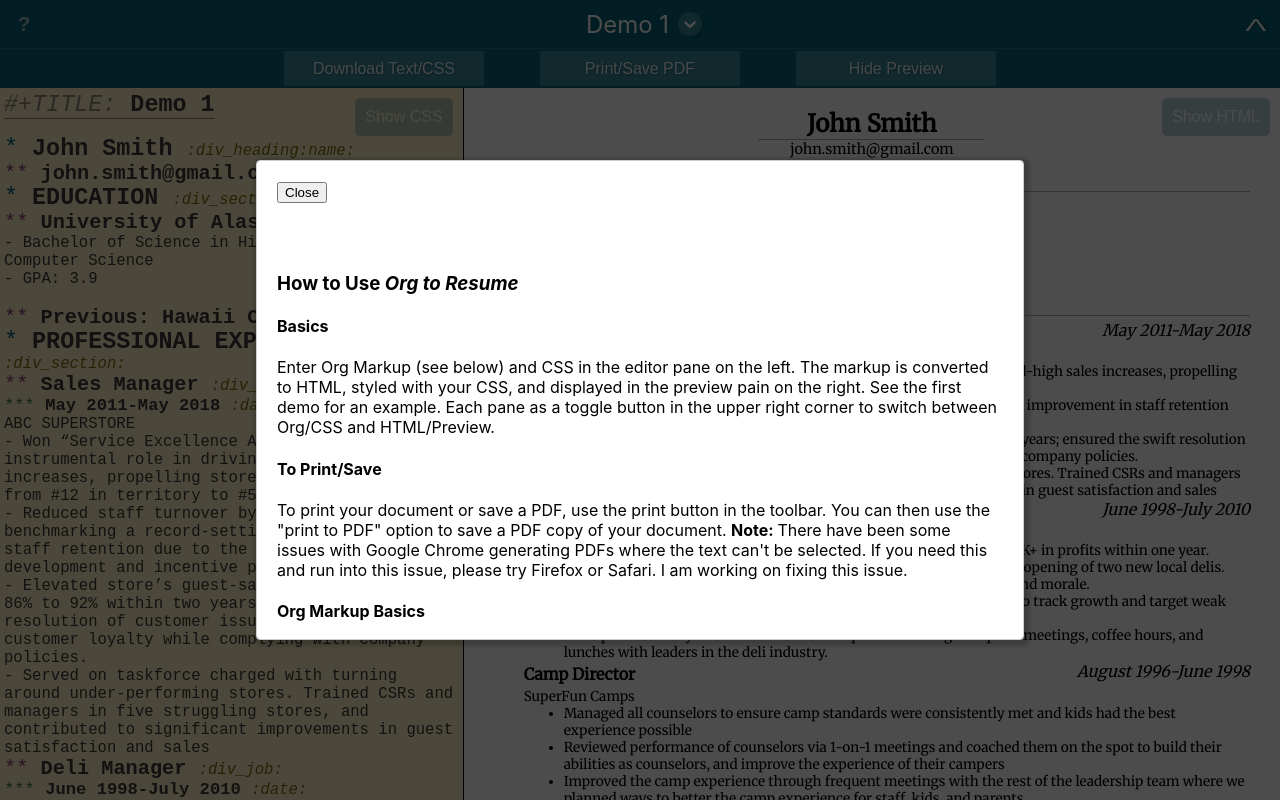
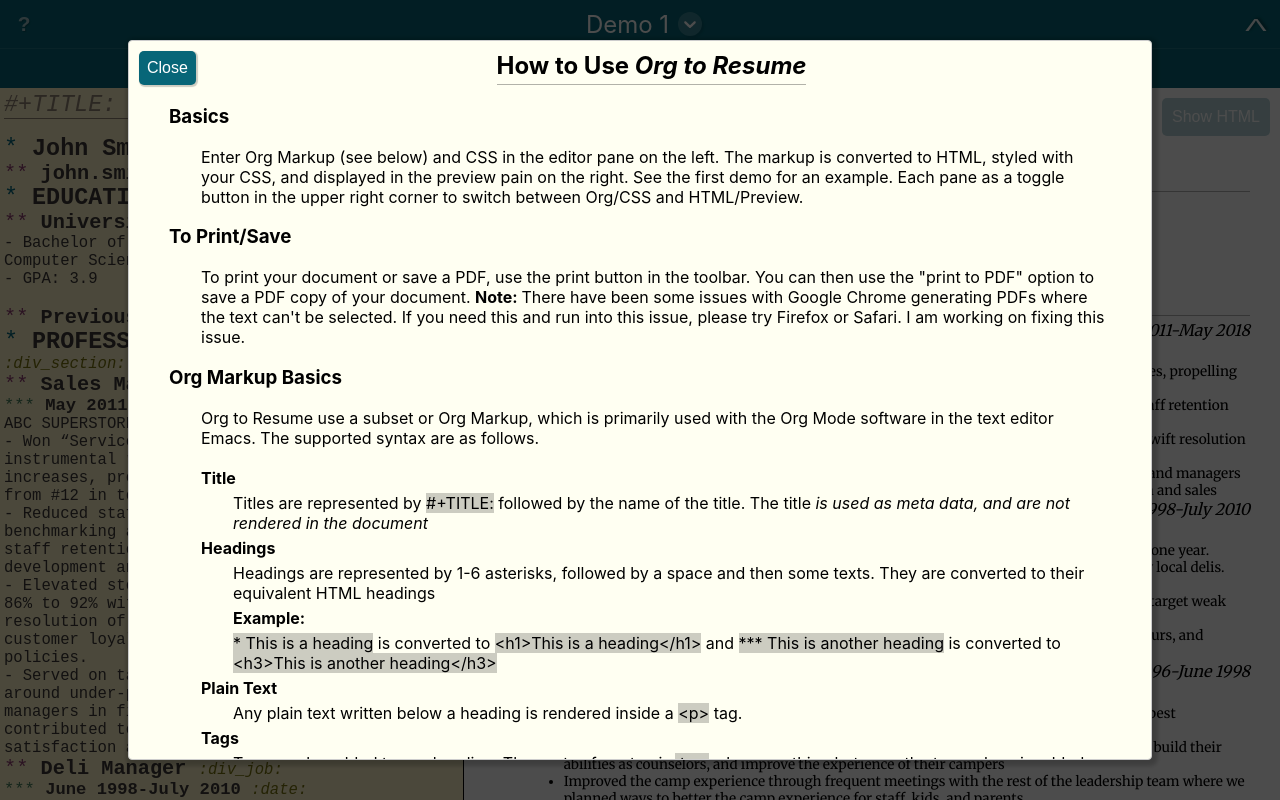
Before and after one commit to gainhad/org-to-resume, a React (Create React App) app: page / in a window 1280 px wide. Built offline with nearby package versions, Linux system fonts and the light colour scheme.

Commit message:
Finished help modal

```diff
--- a/src/App.scss
+++ b/src/App.scss
@@ -22,31 +22,6 @@
     &:hover {
 	color: rgba(255, 255, 255, 1);
     }
-}
-
-.help-modal {
-    position: absolute;
-    top: 20vh;
-    left: 20vw;
-    right: 20vw;
-    bottom: 20vh;
-    border: 1px solid #ccc;
-    background: #fff;
-    overflow: auto;
-    border-radius: 4px;
-    box-shadow: 2px 2px 4px 4px rgba(0, 0, 0, .2);
-    outline: none;
-    padding: 20px;
-}
-
-.overlay {
-    position: fixed;
-    top: 0;
-    left: 0;
-    right: 0;
-    bottom: 0;
-    z-index: 10;
-    background: rgba(0, 0, 0, .7);
 }
 
 .documentSelectorContainer {
--- a/src/components/helpModal.js
+++ b/src/components/helpModal.js
@@ -1,24 +1,30 @@
 import React from "react";
 import ReactModal from "react-modal";
+import styles from "./helpModal.module.scss";
 
 const HelpModal = props => {
   return (
     <ReactModal
       isOpen={props.isOpen}
-      className="help-modal"
-      overlayClassName="overlay"
+      className={styles.helpModal}
+      overlayClassName={styles.overlay}
       contentLabel="help modal"
-      onRequestClose={() => this.setState({ helpModalOpen: false })}
+      onRequestClose={props.closeModal}
     >
-      <div>
-        <button type="button" onClick={props.closeModal}>
+      <div className={styles.titleBar}>
+        <button
+          type="button"
+          onClick={props.closeModal}
+          className={styles.closeButton}
+        >
           Close
         </button>
-        <h2>Welcome to Org to Resume!</h2>
-        <h3>
+        <h2>
           How to Use <em>Org to Resume</em>
-        </h3>
-        <h4>Basics</h4>
+        </h2>
+      </div>
+      <div className={styles.content}>
+        <h3 className={styles.topHeading}>Basics</h3>
         <p>
           Enter Org Markup (see below) and CSS in the editor pane on the left.
           The markup is converted to HTML, styled with your CSS, and displayed
@@ -26,7 +32,7 @@ const HelpModal = props => {
           Each pane as a toggle button in the upper right corner to switch
           between Org/CSS and HTML/Preview.
         </p>
-        <h4>To Print/Save</h4>
+        <h3>To Print/Save</h3>
         <p>
           To print your document or save a PDF, use the print button in the
           toolbar. You can then use the "print to PDF" option to save a PDF copy
@@ -35,54 +41,71 @@ const HelpModal = props => {
           this and run into this issue, please try Firefox or Safari. I am
           working on fixing this issue.
         </p>
-        <h4>Org Markup Basics</h4>
+        <h3>Org Markup Basics</h3>
         <p>
           Org to Resume use a subset or Org Markup, which is primarily used with
           the Org Mode software in the text editor Emacs. The supported syntax
           are as follows.
         </p>
-        <h5>Title</h5>
+        <div className={styles.orgMarkupBasics}>
+          <h4>Title</h4>
           <p>
             Titles are represented by{" "}
-          <span className="org-example">#+TITLE: </span> followed by the name of
-          the title. The title{" "}
+            <span className={styles.code}>#+TITLE:</span> followed by the name
+            of the title. The title{" "}
             <em>is used as meta data, and are not rendered in the document</em>
           </p>
-        <h5>Headings</h5>
+          <h4>Headings</h4>
           <p>
             Headings are represented by 1-6 asterisks, followed by a space and
-          then some texts. They are converted to their equivalent HTML headings
+            then some texts. They are converted to their equivalent HTML
+            headings
           </p>
-        <h6>Example: </h6>
+          <div className={styles.example}>
+            <h5>Example: </h5>
             <p>
-          <span className="org-example">* This is a heading</span> is converted
-          to {" <h1>This is a heading</h1>"} and{" "}
-          <span className="org-example">*** This is another heading</span> is
-          converted to {" <h3>This is another heading</h3>"}
+              <span className={styles.code}>* This is a heading</span> is
+              converted to{" "}
+              <span className={styles.code}>
+                {" <h1>This is a heading</h1>"}
+              </span>{" "}
+              and{" "}
+              <span className={styles.code}>*** This is another heading</span>{" "}
+              is converted to{" "}
+              <span className={styles.code}>
+                {" <h3>This is another heading</h3>"}
+              </span>
             </p>
-        <h5>Plain Text</h5>
+          </div>
+          <h4>Plain Text</h4>
           <p>
-          Any plain text written below a heading is rendered inside a {"<p>"}{" "}
-          tag.
+            Any plain text written below a heading is rendered inside a{" "}
+            <span className={styles.code}>{"<p>"}</span> tag.
           </p>
-        <h5>Tags</h5>
+          <h4>Tags</h4>
           <p>
             Tags can be added to any heading. The syntax for a tag is{" "}
-          <span className="org-example">:tag:</span> where anything between the
-          two colons is added as a tag to the corresponding heading in the
+            <span className={styles.code}>:tag:</span> where anything between
+            the two colons is added as a tag to the corresponding heading in the
             generated html.
           </p>
-        <h5>Adding Divs</h5>
+          <h4>Adding Divs</h4>
           <p>
-          Divs can be added to your markup in order to group content for styling
-          in the html. In order to add a div, add a tag to a header that looks
-          like <span className="org-example">:div_name-of-div:</span> and that
+            Divs can be added to your markup in order to group content for
+            styling in the html. In order to add a div, add a tag to a header
+            that looks like{" "}
+            <span className={styles.code}>:div_name-of-div:</span> and that
             heading along with any children (all content below the heading until
             the next heading of the same level) will be placed in a div with the
             class name "name-of-div"
           </p>
-        <h6>Example:</h6>
-        <p>Please see the first demo for examples of how to use this feature</p>
+          <div className={styles.example}>
+            <h5>Example:</h5>
+            <p>
+              Please see the first demo for examples of how to use this feature
+            </p>
+          </div>
+        </div>
       </div>
     </ReactModal>
   );
--- /dev/null
+++ b/src/components/helpModal.module.scss
@@ -0,0 +1,85 @@
+.helpModal {
+  display: grid;
+  grid-template-rows: min-content 1fr;
+  position: absolute;
+  background: rgb(255,255,242);
+  top: 5vh;
+  left: 10vw;
+  right: 10vw;
+  bottom: 5vh;
+  border: 1px solid #ccc;
+  overflow: auto;
+  border-radius: 4px;
+  box-shadow: 2px 2px 4px 4px rgba(0, 0, 0, .2);
+  outline: none;
+}
+
+.closeButton {
+  padding: 8px;
+  outline: none;
+  background: none;
+  border: none;
+  border-radius: 5px;
+  box-shadow: 1px 1px 1px 1px rgba(0, 0, 0, .2);
+  font-size: 1rem;
+  background: rgba(7, 102, 120, 1);
+  color: white;
+  transition: background .2s;
+  &:hover {
+    background: rgba(7, 102, 120, .8);
+  }
+}
+
+.titleBar {
+  display: flex;
+  padding: 10px;
+  h2 {
+    color: black;
+    text-align: center;
+    border-bottom: 1px solid rgba(0, 0, 0, .3);
+    margin: 0px 30%;
+  }
+}
+
+.topHeading {
+  margin-top: 0;
+}
+
+.content {
+  height: 100%;
+  overflow: auto;
+  padding: 10px 40px;
+}
+
+.overlay {
+    position: fixed;
+    top: 0;
+    left: 0;
+    right: 0;
+    bottom: 0;
+    z-index: 10;
+    background: rgba(0, 0, 0, .7);
+}
+
+.code {
+  background: rgba(0, 0, 0, .2);
+}
+
+.orgMarkupBasics {
+  margin-top: 20px;
+  margin-left: 2rem;
+  h4 {
+    margin: 0px;
+  }
+}
+
+p {
+  margin: 5px 0 5px 2rem;
+}
+
+.example {
+  h5 {
+    margin: 0 0 0 2rem;
+    font-size: 1rem;
+  }
+}
```
Lines whose indentation alone changed are shown as unchanged.
